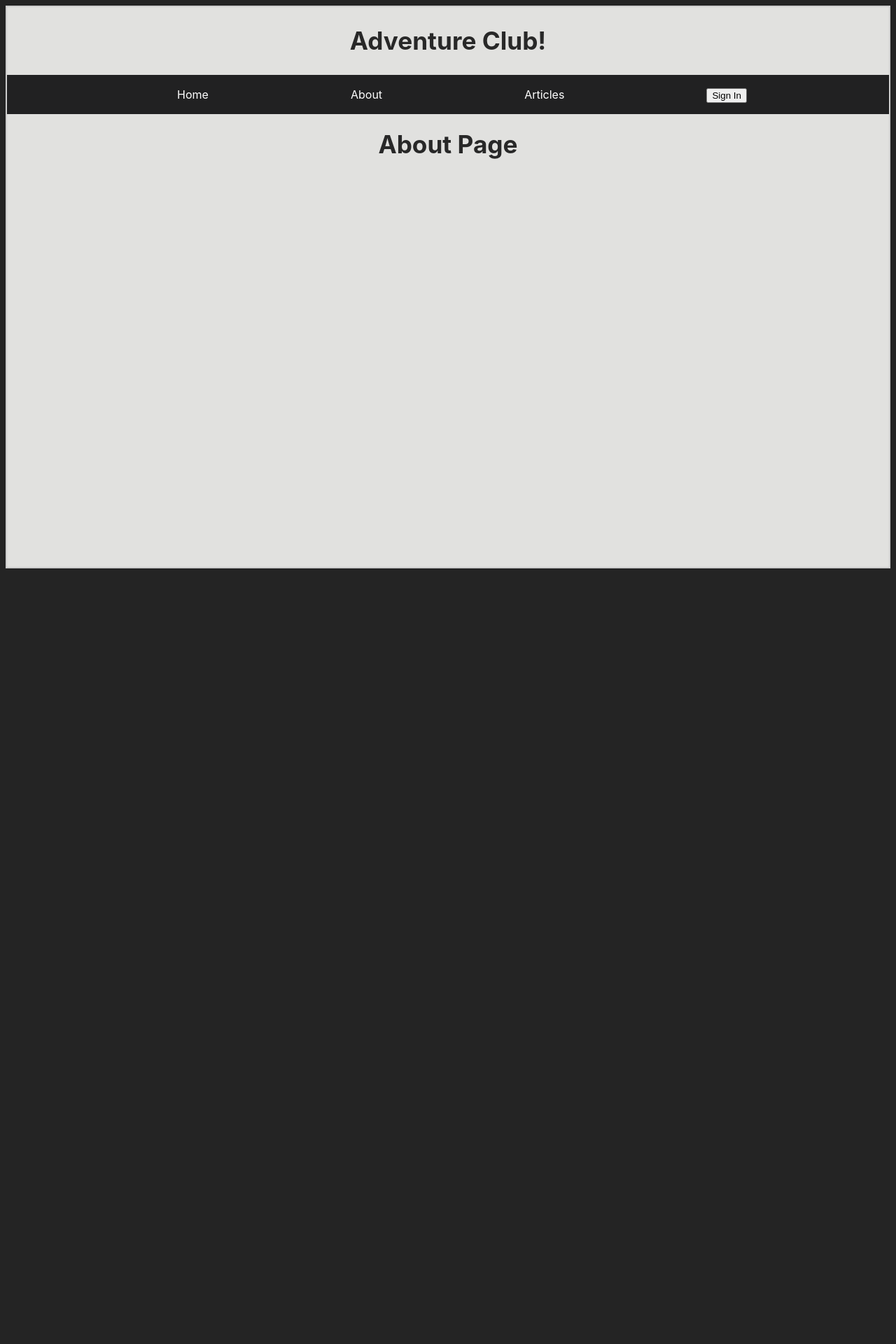
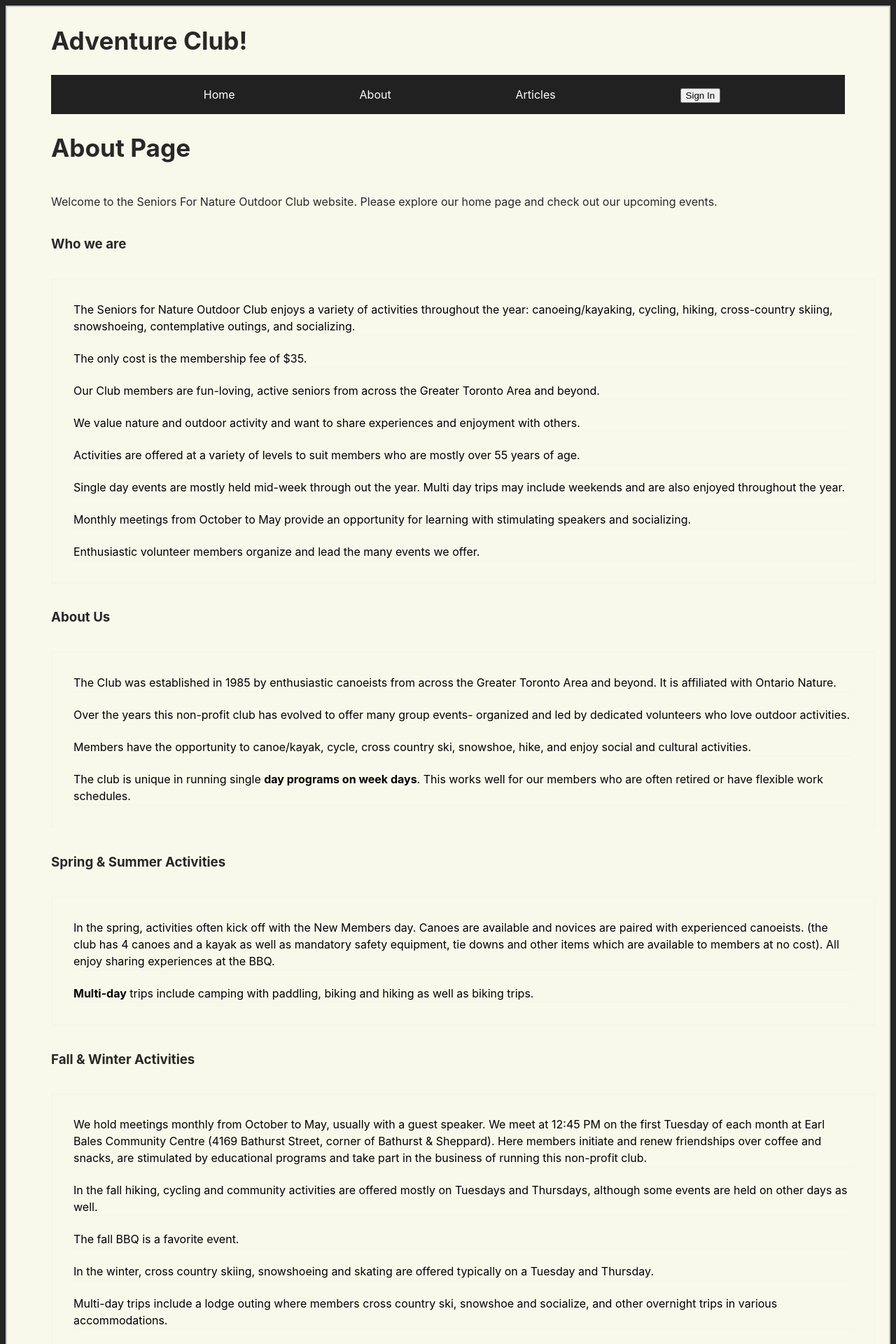
Before and after one commit to eric-laudrum/AdventureClub, a React (Vite) app in the folder front-end/: page /about in a window 1280 px wide. Shown: the top 1920 px of the page at 70% size. Before the commit the page ends 820 px from the top, so only its background shows below. Built offline with nearby package versions, Linux system fonts and the light colour scheme; no server answers.

Commit message:
Add content to about page and clean up styling

```diff
--- a/front-end/src/App.css
+++ b/front-end/src/App.css
@@ -3,10 +3,20 @@
   margin: 0 auto;
   text-align: center;
 
+
 }
 
+.main_body{
+    padding: 0 5% 20px 5%;
+}
 
-/* /\/\/\/\/\/\ Navigation Bar /\/\/\/\/\/\ */
+/* /\/\/\/\/\/\/\/\ Header /\/\/\/\/\/\/\/\ */
+.header_section{
+  text-align: start;
+
+}
+
+/* /\/\/\/\/\/\/\/\ Navigation Bar /\/\/\/\/\/\/\/\ */
 .nav_bar{
   display: flex;
   width: 100%;
@@ -60,18 +70,44 @@ h3, p {
   text-align: start;
   padding: 10px 50px;
 
-  border-bottom: 1px solid rgb(218, 217, 215);
-  border: 4px dotted black;
+  border-bottom: 1px solid rgb(218, 217, 100);
+  border: 1px solid rgba(228, 221, 221, 0.408);
 }
 
 .article_title{
   margin: 2px;
 
-  border: 1px solid red;
 }
 
 .article_text{
   margin: 0;
 
-  border: 1px solid red;
 }
+
+.about_section{
+  display: flex;
+  flex-direction: column;
+}
+
+.section_list{
+  border: 2px solid #cccccc16;
+  display: flex;
+  flex-direction: column;
+  padding: 20px;
+}
+
+.section_list li{
+  border-bottom: 2px solid #cccccc11;
+  margin: 10px;
+}
+
+
+
+
+.about_section{
+  text-align: start;
+}
+
+.text_link{
+  color: blue;
+}
--- a/front-end/src/App.jsx
+++ b/front-end/src/App.jsx
@@ -54,7 +54,11 @@ const router = createBrowserRouter(routes);
 function App() {
   return (
     <>
+    <div className="main_body">
       <RouterProvider router={router} />
+
+    </div>
+
     </>
   );
 }
--- a/front-end/src/Header.jsx
+++ b/front-end/src/Header.jsx
@@ -4,8 +4,11 @@ export default function Header(){
 
     return(
         <>
-        <h2>Adventure Club!</h2>
-        <NavBar />
+        <div className="header_section">
+            <h2>Adventure Club!</h2>
+            <NavBar />
+        </div>
+
 
         </>
 
--- a/front-end/src/index.css
+++ b/front-end/src/index.css
@@ -4,7 +4,7 @@
   font-weight: 400;
 
   color-scheme: light dark;
-  color: rgba(255, 255, 255, 0.87);
+  color: black;
   background-color: #242424;
 
   font-synthesis: none;
@@ -17,7 +17,7 @@
 #root {
   min-width: 320px;
   min-height: 100vh;
-  background-color: rgb(225, 225, 223);
+  background-color: rgb(248, 248, 235);
 
   padding: 0;
 
--- a/front-end/src/pages/AboutPage.jsx
+++ b/front-end/src/pages/AboutPage.jsx
@@ -1,9 +1,90 @@
 export default function AboutPage(){
     return(
-        <div>
-        <h1>About Page</h1>
+        <div className="about_section">
+            <h2 className="section_title">About Page</h2>
 
-    </div>
+            <p>Welcome to the Seniors For Nature Outdoor Club website. Please explore our home page and check out our upcoming events. </p>
 
+
+            <h3>Who we are</h3>
+            <ul className="section_list">
+                <li>
+                    The Seniors for Nature Outdoor Club enjoys a variety of activities throughout the year:  canoeing/kayaking, cycling, hiking, cross-country skiing, snowshoeing, contemplative  outings, and socializing.
+                </li>
+                <li>
+                    The only cost is the membership fee of $35.
+                </li>
+                <li>
+                    Our Club members are fun-loving, active seniors  from across the Greater Toronto  Area and beyond.
+                </li>
+                <li>
+                    We value nature and outdoor activity and want to share experiences and enjoyment with others.
+                </li>
+                <li>
+                    Activities are offered at a variety of levels to suit members who are mostly over 55 years of age.
+                </li>
+                <li>
+                    Single day events are mostly held mid-week through out the year.   Multi day trips may include weekends and are also enjoyed throughout the year.
+                </li>
+                <li>
+                    Monthly meetings from October to May provide an opportunity for learning with stimulating speakers and socializing.
+                </li>
+                <li>
+                    Enthusiastic volunteer members organize and lead the many events we offer.
+                </li>
+            </ul>
+
+            <h3>About Us</h3>
+            <ul className="section_list">
+                <li>
+                    The Club was established in 1985 by enthusiastic canoeists from across the Greater Toronto Area and beyond. It is affiliated with Ontario Nature.
+                </li>
+                <li>
+                    Over the years this non-profit club has evolved to offer many group events- organized and led by dedicated volunteers who love outdoor activities.
+                </li>
+                <li>
+                    Members have the opportunity to canoe/kayak, cycle,  cross country ski, snowshoe, hike, and enjoy social and cultural activities.
+                </li>
+                <li>
+                    The club is unique in running single <strong>day programs on week days</strong>.  This works well for our members who are often retired or have flexible work schedules.
+                </li>
+            </ul>
+
+            <h3>Spring & Summer Activities</h3>
+            <ul className="section_list">
+                <li>
+                    In the spring, activities often kick off with the New Members day.  Canoes are available and novices are paired with experienced canoeists.  (the club has 4 canoes and a kayak as well as mandatory safety equipment, tie downs and other items which are available to members at no cost). All enjoy sharing experiences at the BBQ.
+                </li>
+                <li>
+                    <strong>Multi-day</strong> trips include camping with paddling, biking and hiking as well as biking trips.
+                </li>
+            </ul>
+
+            <h3>Fall & Winter Activities</h3>
+            <ul className="section_list">
+                <li>
+                    We hold meetings monthly from October to May, usually with a guest speaker. We meet at 12:45 PM on the first Tuesday of each month at Earl Bales Community Centre (4169 Bathurst Street, corner of Bathurst & Sheppard). Here members initiate and renew friendships over coffee and snacks, are stimulated by educational programs and take part in the business of running this non-profit club.
+                </li>
+                <li>
+                    In the fall hiking, cycling and community activities are offered mostly on Tuesdays and Thursdays, although some events are held on other days as well.
+                </li>
+                <li>
+                    The fall BBQ is a favorite event.
+                </li>
+                <li>
+                    In the winter, cross country skiing, snowshoeing and skating are offered typically on a Tuesday and Thursday.
+                </li>
+                <li>
+                    Multi-day trips include a lodge outing where members  cross country ski, snowshoe and socialize, and other overnight trips in various accommodations.
+                </li>
+            </ul>
+
+            <p>We welcome all those over 55 who have a love of the outdoors. You will meet lots of people who share your enthusiasm.</p>
+
+            <p>Guests are welcome to participate in one or two of our outings prior to joining, or may attend one of our meetings to discuss the club with members.  We hope you will join us.</p>
+
+            <p>To find out more about the Club please <a className="text_link">contact us by email</a> or drop in to one of our meetings.</p>
+
+        </div>
     );
 }
--- a/front-end/src/pages/HomePage.jsx
+++ b/front-end/src/pages/HomePage.jsx
@@ -1,11 +1,9 @@
 import ArticlesListPage from './ArticlesListPage'
-import Header from '../Header'
+
 
 export default function HomePage(){
     return(
         <main>
-
-
             <ArticlesListPage />
 
         </main>
```
